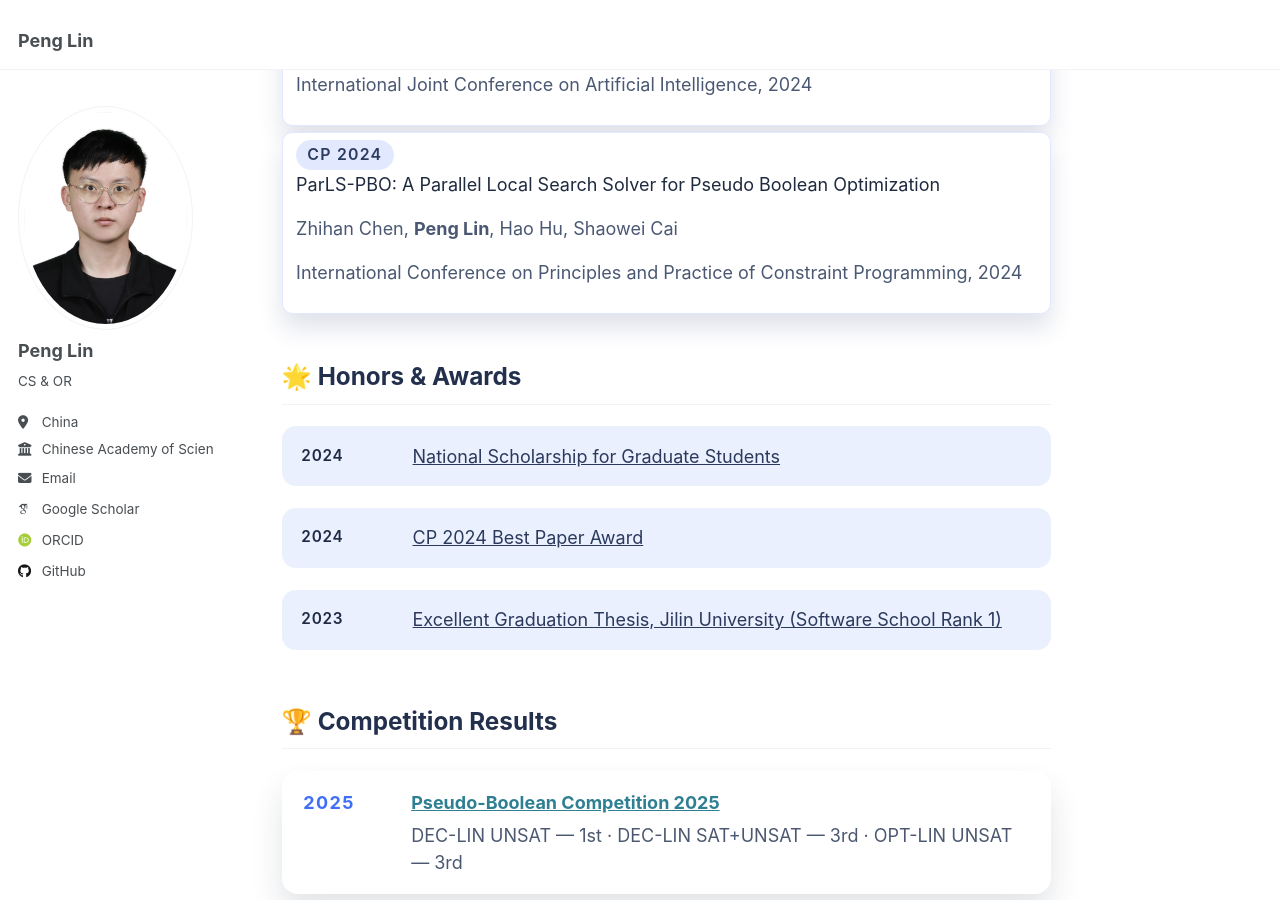
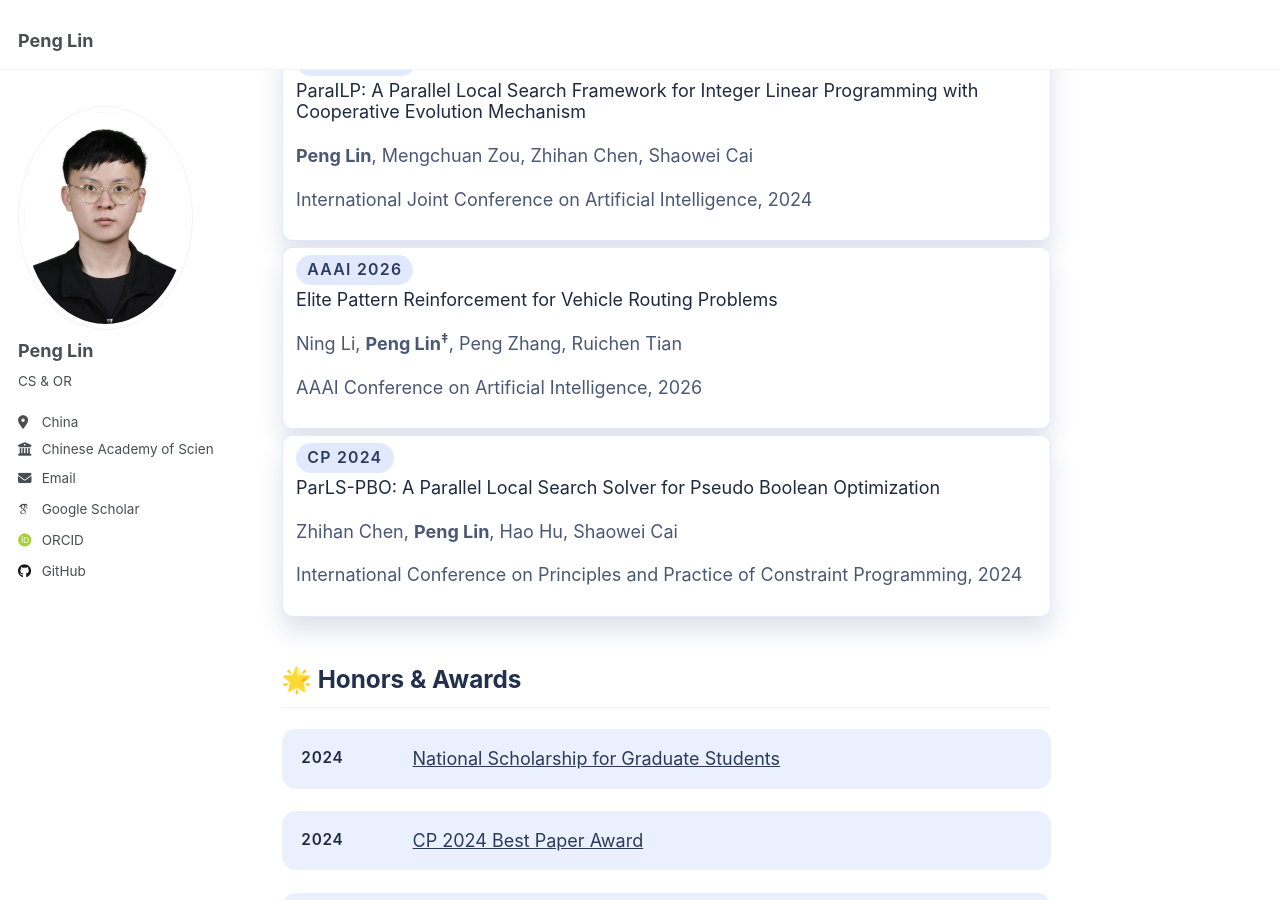
Before and after one commit to linpeng0105/linpeng0105.github.io, a Jekyll site: the page built from _pages/about.en.md, in a window 1280 px wide and 900 px high, scrolled down 2419 px. Built offline with Jekyll 4.4.1, drawn with Linux system fonts in a browser that asks for light colours; some web fonts are replaced; a style sheet for code colours, icons or effects is not loaded; some of the changed text lies outside the part shown.

Commit message:
aaai 2026

```diff
--- a/_pages/about.en.md
+++ b/_pages/about.en.md
@@ -574,6 +574,10 @@ redirect_from:
   <h2>🔥 Recent News</h2>
   <ul class="profile-timeline">
     <li>
+      <time datetime="2025-11-08">2025 · Nov 08</time>
+      <span>🎉🎉 One co-first author paper accepted by AAAI</span>
+    </li>
+    <li>
       <time datetime="2025-08-19">2025 · Aug 19</time>
       <span>🎉🎉 One first-author paper accepted by Artificial Intelligence</span>
     </li>
@@ -610,6 +614,7 @@ redirect_from:
 
 <div class="profile-section" id="publications">
   <h2>📝 Publications</h2>
+  <p style="margin-bottom: 1.5rem; color: #4a5875; font-size: 0.92rem;">‡ Co-First Author</p>
   <div class="profile-subsection">
     <h3>Journal Papers</h3>
     <div class="profile-paper">
@@ -638,6 +643,12 @@ redirect_from:
       <p class="profile-paper__title"><a href="https://www.ijcai.org/proceedings/2024/768">ParaILP: A Parallel Local Search Framework for Integer Linear Programming with Cooperative Evolution Mechanism</a></p>
       <p class="profile-paper__authors"><strong>Peng Lin</strong>, Mengchuan Zou, Zhihan Chen, Shaowei Cai</p>
       <p class="profile-paper__venue">International Joint Conference on Artificial Intelligence, 2024</p>
+    </div>
+    <div class="profile-paper">
+      <span class="profile-paper__tag">AAAI 2026</span>
+      <p class="profile-paper__title"><a href="">Elite Pattern Reinforcement for Vehicle Routing Problems</a></p>
+      <p class="profile-paper__authors">Ning Li, <strong>Peng Lin<sup>‡</sup></strong>, Peng Zhang, Ruichen Tian</p>
+      <p class="profile-paper__venue">AAAI Conference on Artificial Intelligence, 2026</p>
     </div>
     <div class="profile-paper">
       <span class="profile-paper__tag">CP 2024</span>
```
Also changed, not shown: _pages/about.zh.md (+11 -0 lines).
